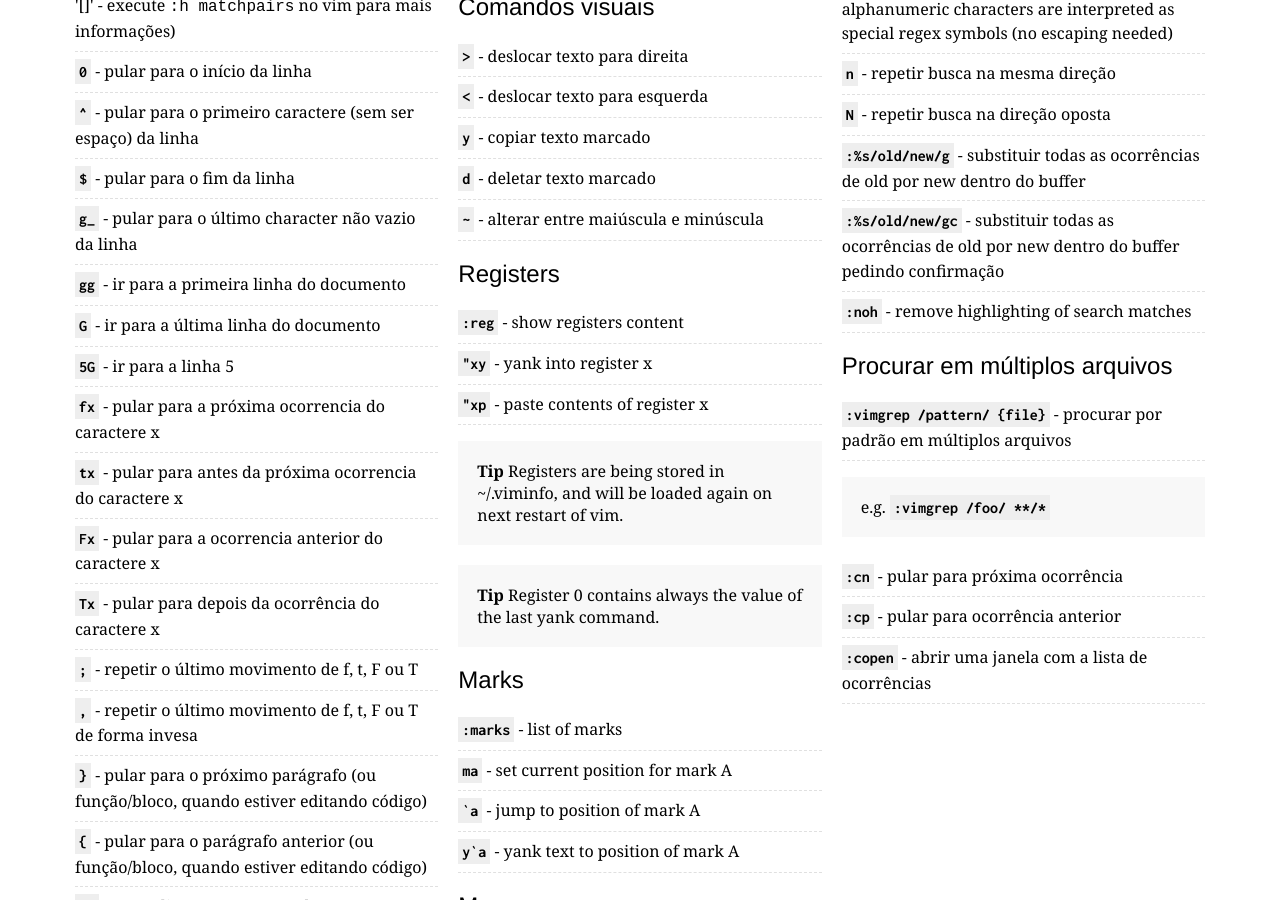
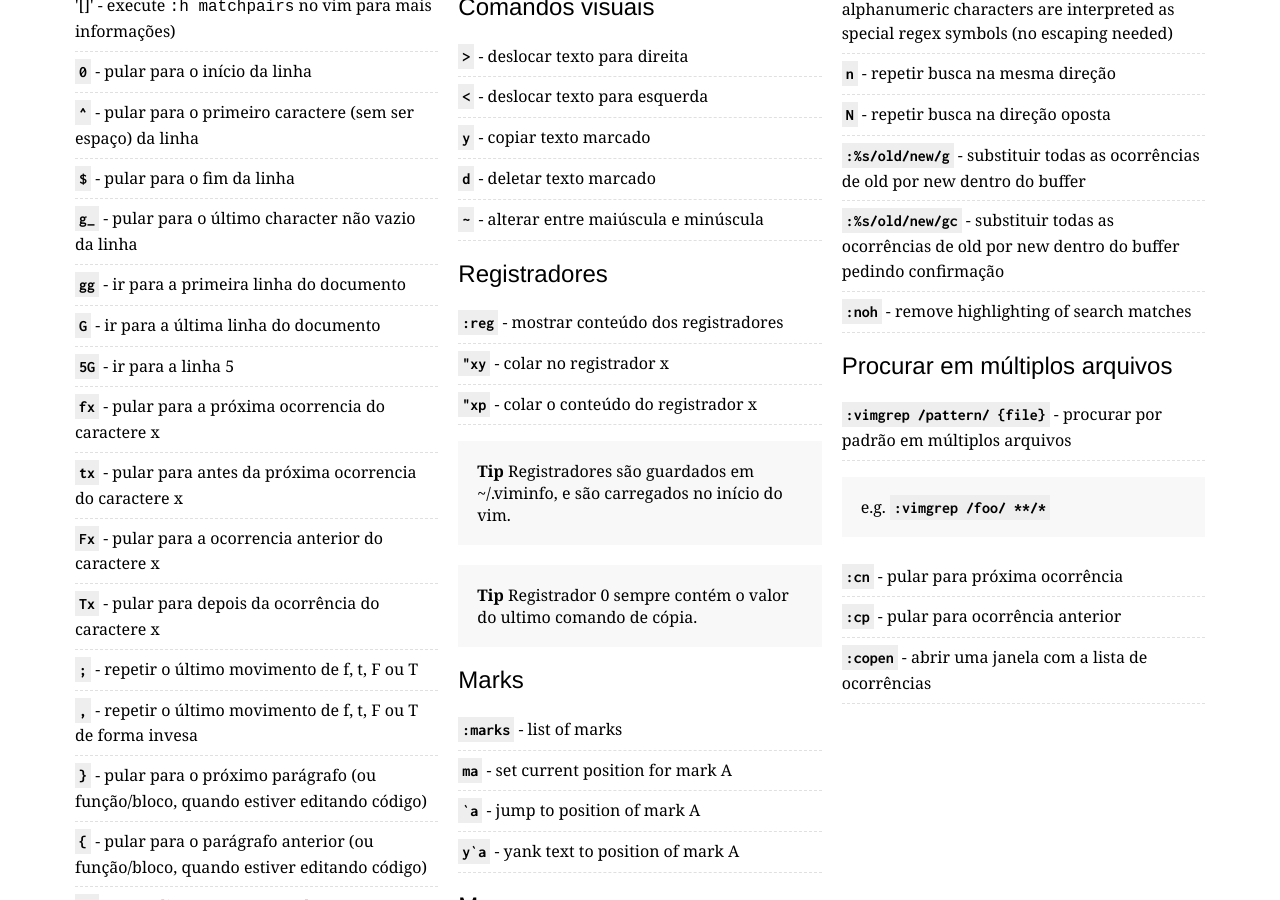
Before and after one commit to rtorr/vim-cheat-sheet, a Jekyll site: the page built from lang/pt_br/index.html, in a window 1280 px wide and 900 px high, scrolled down 1210 px. Built offline with Jekyll 4.4.1, drawn with Linux system fonts in a browser that asks for light colours.

Commit message:
Translate register sections

```diff
--- a/lang/pt_br/index.html
+++ b/lang/pt_br/index.html
@@ -96,13 +96,13 @@ visualCommands:
     tilde: "alterar entre maiúscula e minúscula"
 
 registers:
-  title: "Registers"
+  title: "Registradores"
   commands:
-    show: "show registers content"
-    pasteRegisterX: "paste contents of register x"
-    yankIntoRegisterX: "yank into register x"
-  tip1: "Registers are being stored in ~/.viminfo, and will be loaded again on next restart of vim."
-  tip2: "Register 0 contains always the value of the last yank command."
+    show: "mostrar conteúdo dos registradores"
+    pasteRegisterX: "colar o conteúdo do registrador x"
+    yankIntoRegisterX: "colar no registrador x"
+  tip1: "Registradores são guardados em ~/.viminfo, e são carregados no início do vim."
+  tip2: "Registrador 0 sempre contém o valor do ultimo comando de cópia."
 
 marks:
   title: "Marks"
```
